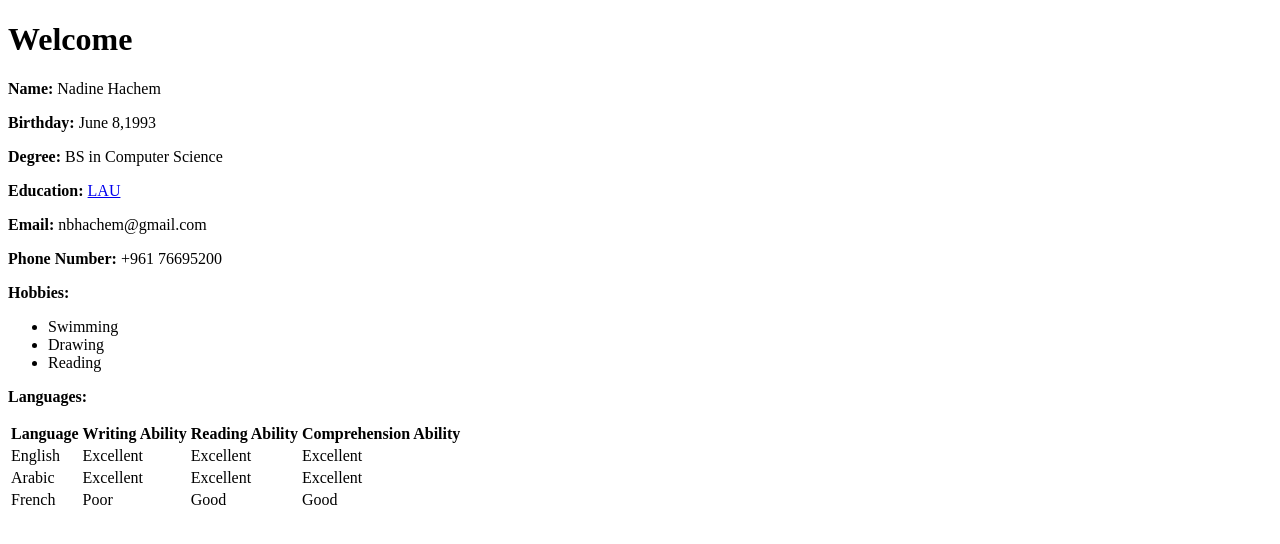
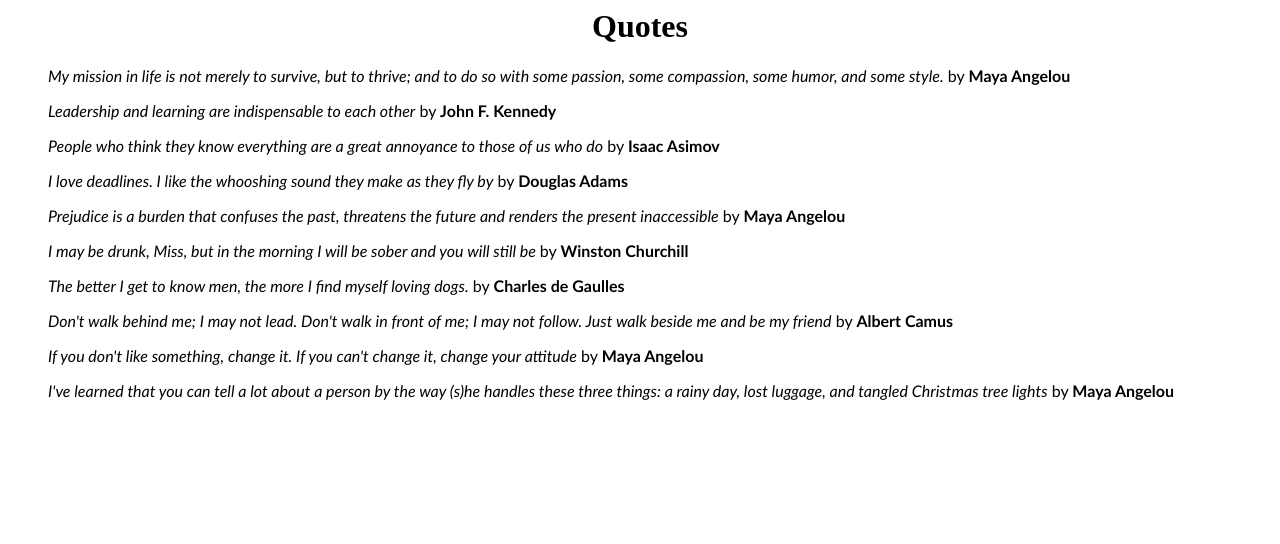
Before and after one commit to nadinhachem/nadinhachem.github.io, a plain HTML site: page index.html in a window 1280 px wide. Drawn offline with Linux system fonts and the light colour scheme.

Commit message:
Add files via upload

```diff
--- /dev/null
+++ b/data.json
@@ -0,0 +1,11 @@
+[{"id":1,"content":"My mission in life is not merely to survive, but to thrive; and to do so with some passion, some compassion, some humor, and some style.","author":"Maya Angelou"},
+{"id":2,"content":"Leadership and learning are indispensable to each other","author":"John F. Kennedy"},
+{"id":3,"content":"People who think they know everything are a great annoyance to those of us who do","author":"Isaac Asimov"},
+{"id":4,"content":"I love deadlines. I like the whooshing sound they make as they fly by","author":"Douglas Adams"},
+{"id":5,"content":"Prejudice is a burden that confuses the past, threatens the future and renders the present inaccessible","author":"Maya Angelou"},
+{"id":6,"content":"I may be drunk, Miss, but in the morning I will be sober and you will still be ","author":"Winston Churchill"},
+{"id":7,"content":"The better I get to know men, the more I find myself loving dogs.","author":"Charles de Gaulles"},
+{"id":8,"content":"Don't walk behind me; I may not lead. Don't walk in front of me; I may not follow. Just walk beside me and be my friend","author":"Albert Camus"},
+{"id":9,"content":"If you don't like something, change it. If you can't change it, change your attitude","author":"Maya Angelou"},
+{"id":10,"content":"I've learned that you can tell a lot about a person by the way (s)he handles these three things: a rainy day, lost luggage, and tangled Christmas tree lights","author":"Maya Angelou"}
+]
--- a/index.html
+++ b/index.html
@@ -1,69 +1,16 @@
-<!DOCTYPE html>
-
 <html>
-
-<meta name="author" content="Nadine Hachem">
-
 <head>
-
-<title> Nadine Hachem </title>
-
-<link href="01_html_example_css_file.css" rel="stylesheet" type="text/css">
-
+  <meta charset="utf-8"/>
+  <title>Quotes</title>
+  <script src="quotes.js"></script>
+  <link rel="stylesheet" href="style.css" type="text/css" />
 </head>
 
-<body>
+<body onload="ajax_get('data.json',callbackresult)">
+  <h1>Quotes</h1>
 
-<script>
+<div id="quotes"></div>
 
 
-
-
-
-</script>
-
-<h1>Welcome </h1>
-
-<p id="here"> <b>Name:</b> Nadine Hachem </p>
-
-<p><b> Birthday:</b> June 8,1993 </p>
-
-<p > <b>Degree:</b> BS in Computer Science </p>
-
-   <p> <b>Education: </b><a visited{color:red} href="http://lau.edu.lb"> LAU </a></p>
-
-   <p> <b>Email: </b></b>nbhachem@gmail.com<p>
-
-   <p> <b>Phone Number: </b> +961 76695200 </p>
-
-   <p> <b>Hobbies:</b> </p>
-
-   <ul>
-
-   <li>Swimming </li>
-
-   <li>Drawing </li>
-
-   <li>Reading </li>
-
-   </ul>
-
- <p><b> Languages: </b>
-
-<table><thead>
-
-<tr><th>Language</th> <th>Writing Ability</th> <th>Reading Ability</th>  <th>Comprehension Ability</th> </th>
-
-</thead>
-
-<tbody>
-
-<tr><td id="Lang">English</td> <td>Excellent</td> <td>Excellent</td> <td>Excellent</td></tr>
-
-<tr><td id="Lang">Arabic</td> <td>Excellent</td> <td>Excellent</td> <td>Excellent</td></tr>
-
-<tr><td id="Lang">French</td> <td>Poor</td> <td>Good</td> <td>Good</td></tr>
-
-</thead>
-
-   <table/> </p></body></html>
+</body>
+</html>
--- /dev/null
+++ b/quotes.js
@@ -0,0 +1,35 @@
+function ajax_get(url, callback){
+xmlhttp= new XMLHttpRequest();
+  var b = document.getElementById("quotes");xmlhttp.onreadystatechange = function(){
+  if(xmlhttp.readyState == 4 && xmlhttp.status == 200){
+
+    console.log('respone Text: '+ xmlhttp.responseText);
+    try{
+      var data = JSON.parse(xmlhttp.responseText);
+
+
+    }catch(err){
+      console.log(err.message);
+      return;
+    }
+    callback(data);
+  }
+
+}
+
+xmlhttp.open("GET",url,true);
+xmlhttp.send();
+}
+
+//ajax_get('data.json',callbackresult);
+
+
+function callbackresult(data){
+  var temp='';
+  for(var i =0;i<data.length;i++)
+  {
+    temp=temp+"<ul><li> <i>"+data[i].content+"</i> by <b>"+data[i].author+"</b></li></ul>"
+  }
+
+    document.getElementById("quotes").innerHTML=temp;
+}
--- /dev/null
+++ b/style.css
@@ -0,0 +1,10 @@
+h1{text-align: center;
+}
+li{
+  display :inline-block;
+  font-family: Calibri;
+}
+#content{
+text-decoration: italic;
+
+}
```
